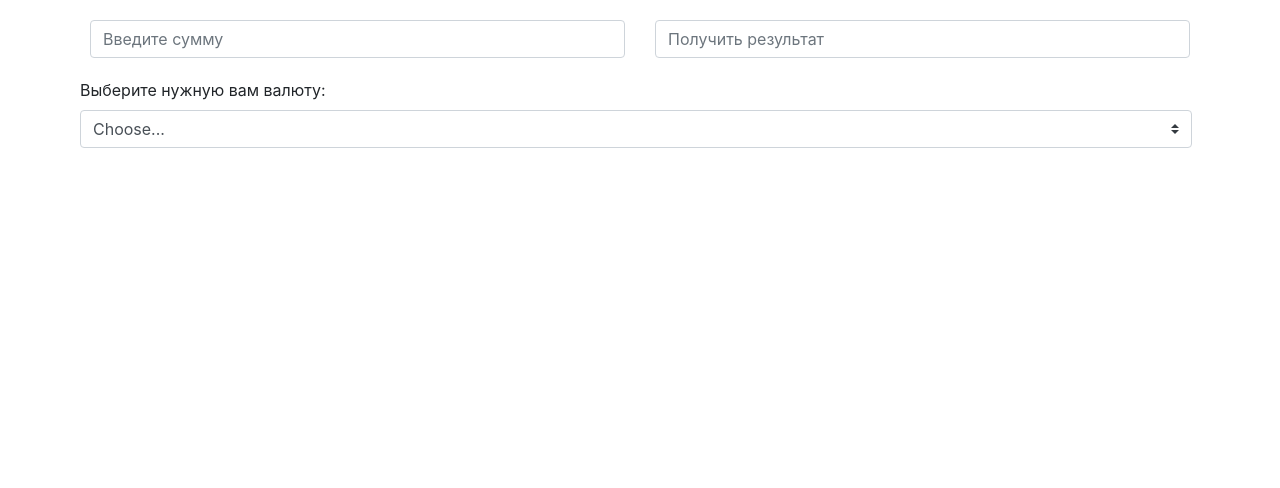
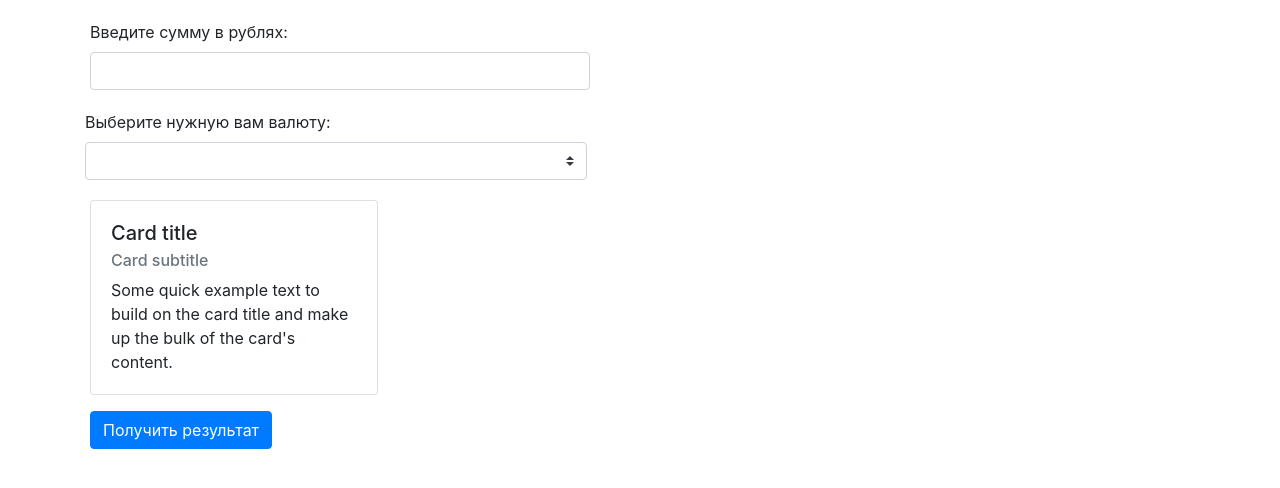
Before and after one commit to Safarov-E/practic-work, a plain HTML site: page конвертер валюты по API/index.html in a window 1280 px wide. Drawn offline with nearby package versions, Linux system fonts and the light colour scheme; no server answers.

Commit message:
Вывод валюты

```diff
--- a/конвертер валюты по API/index.html
+++ b/конвертер валюты по API/index.html
@@ -12,23 +12,26 @@
         <div class="row">
             <div class="col-12 padding">
                 <form>
-                    <div class="row">
-                      <div class="col">
-                        <input type="text" class="form-control" placeholder="Введите сумму">
-                      </div>
-                      <div class="col">
-                        <input type="text" class="form-control" placeholder="Получить результат">
-                      </div>
+                    <div class="form-group" style="width: 500px;">
+                        <label for="formGroupExampleInput">Введите сумму в рублях:</label>
+                        <input type="text" id="rub" class="form-control" id="formGroupExampleInput" placeholder="" style="margin-bottom: 20px;">
+
+                        <div class="form-row align-items-center" style="margin-bottom: 20px;">
+                            <label class="mr-sm-2" for="inlineFormCustomSelect">Выберите нужную вам валюту:</label>
+                            <select class="custom-select mr-sm-2 option" id="inlineFormCustomSelect">
+                            </select>
+                        </div>
+
+                        <div class="card" style="width: 18rem;">
+                            <div class="card-body">
+                              <h5 class="card-title">Card title</h5>
+                              <h6 class="card-subtitle mb-2 text-muted">Card subtitle</h6>
+                              <p class="card-text">Some quick example text to build on the card title and make up the bulk of the card's content.</p>
+                            </div>
+                        </div>
                     </div>
                 </form>
-            </div>
-            <div class="col-12">
-                <div class="form-row align-items-center">
-                    <label class="mr-sm-2" for="inlineFormCustomSelect">Выберите нужную вам валюту:</label>
-                    <select class="custom-select mr-sm-2" id="inlineFormCustomSelect">
-                        <option selected>Choose...</option>
-                    </select>
-                </div>
+                <button type="button" class="btn btn-primary">Получить результат</button>
             </div>
         </div>
     </div>
--- a/конвертер валюты по API/js/index.js
+++ b/конвертер валюты по API/js/index.js
@@ -0,0 +1,15 @@
+let inputRub = document.getElementById('rub'),
+    inputCurrencies = document.getElementById('currencies'),
+    optionTag = document.querySelector('.option'),
+    buttonTag = document.querySelector('.btn-primary');
+
+fetch('https://www.cbr-xml-daily.ru/daily_json.js')
+    .then((response) => response.json())
+    .then((jsonStr) => {
+        for(let key in jsonStr.Valute) {
+            optionTag.innerHTML += `<option>${jsonStr.Valute[key].Name}</option>`
+        }
+        buttonTag.addEventListener('click', function() {
+            console.log(optionTag.value)
+        })
+    })
```
